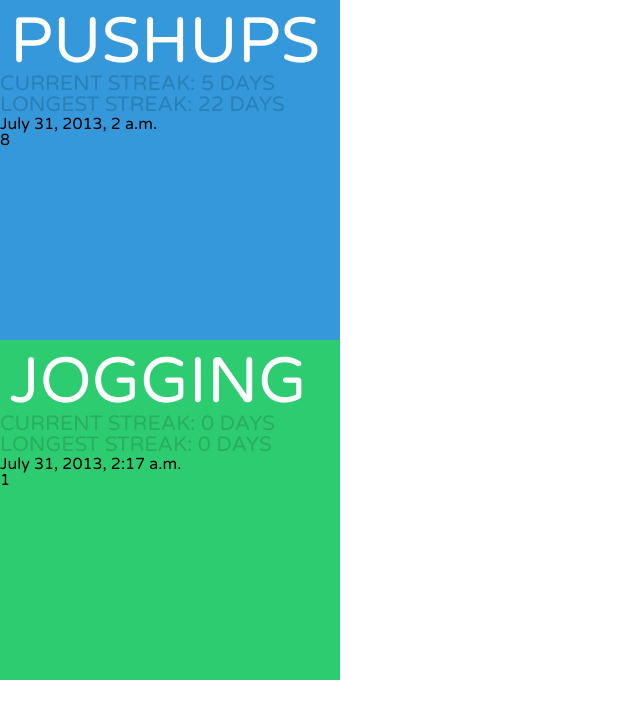
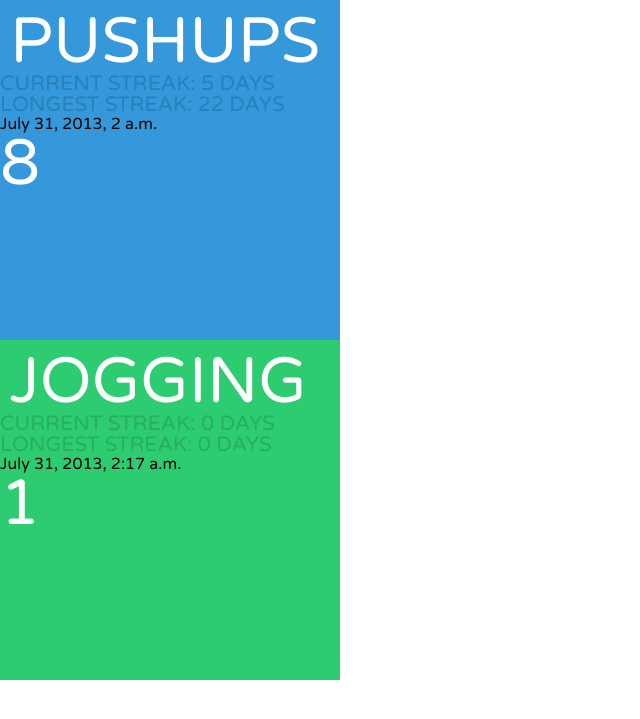
Before and after one commit to eddieberklee/gymtracker, a Django app: page /workouts/ in a window 1280 px wide. Shown: the top 719 px of the page, without its empty margins (0-640 px from the left). Run offline with Django 3.2, Linux system fonts and the light colour scheme; data comes from the database, SQL or seed files in the repository; parts of the project's set-up code (start-up, migrations or seed data) failed here and were passed over.

Commit message:
something lol

```diff
--- a/workouts/templates/index.html
+++ b/workouts/templates/index.html
@@ -48,8 +48,9 @@
 			text-transform: uppercase;
 			font-size: 1.3em;
 		}
-
 		h4 {
+			font-size: 4em;
+			color: #fff;
 		}
 		.record {
 		}
--- a/workouts/views.py
+++ b/workouts/views.py
@@ -9,6 +9,11 @@ from workouts.models import *
 
 def index(request):
 	workouts = Workout.objects.all()
+	record_dates = []
+	# for workout in workouts:
+	# 	record_dates.append(workout.date)
+
+
 	context = {
 		'workouts': workouts,
 	}
```
Also changed, not shown: 1 other file.
